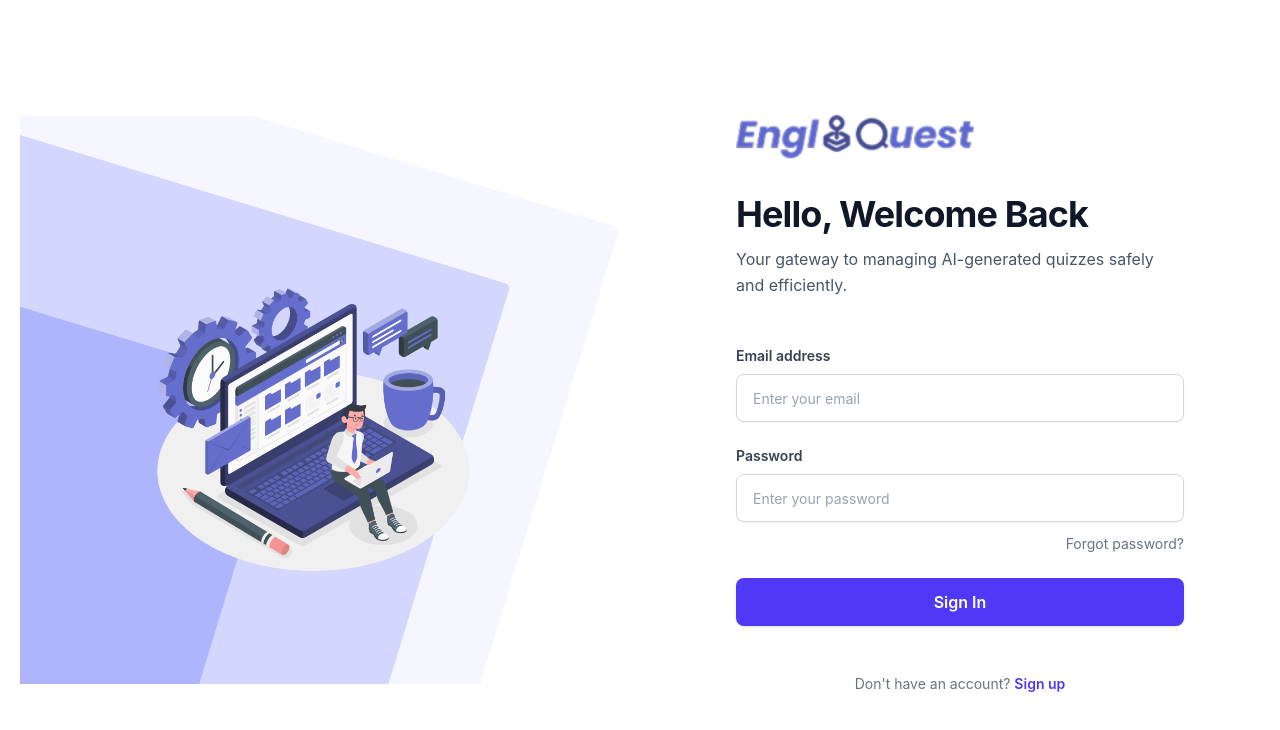
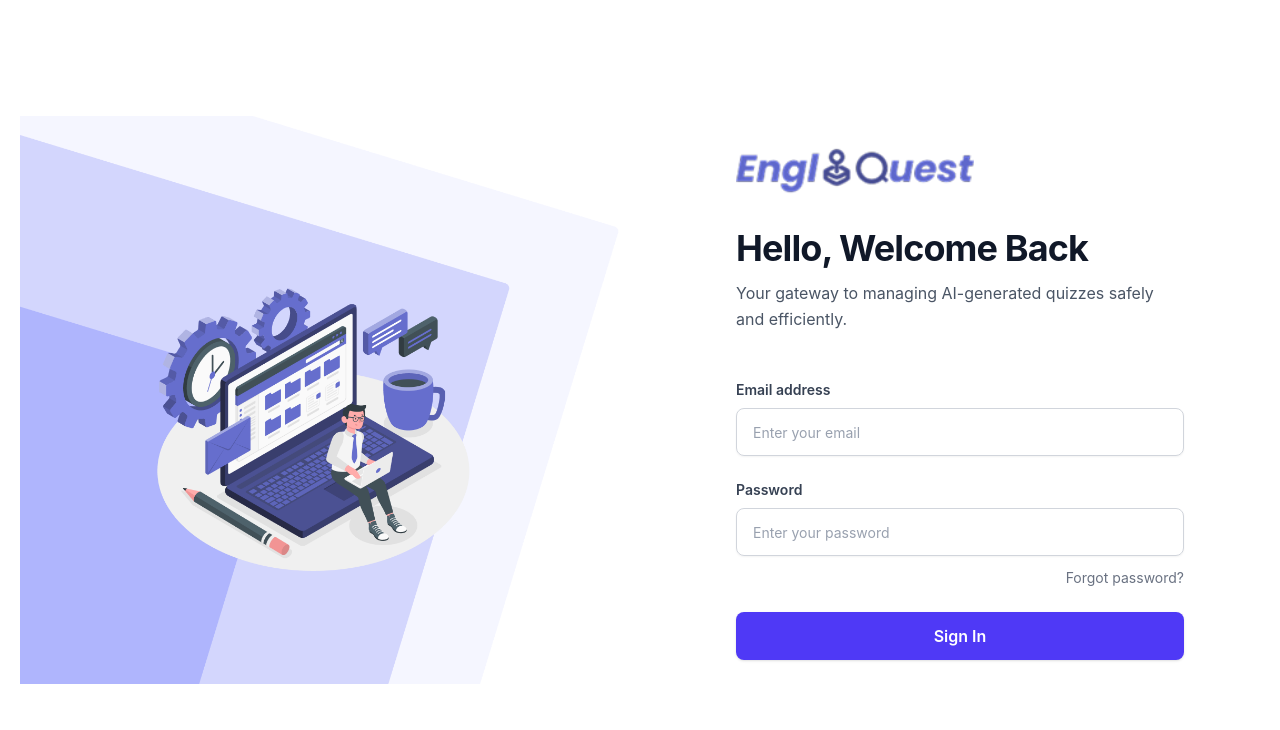
Before and after one commit to userKash/Nextjs-Admin, a Next.js app: page /admin/admin-login in a window 1280 px wide. Shown: the top 730 px of the page. Built offline with nearby package versions, Linux system fonts and the light colour scheme; no server answers.

Commit message:
fix: removed sign up button

```diff
--- a/app/admin/admin-login/page.tsx
+++ b/app/admin/admin-login/page.tsx
@@ -141,17 +141,6 @@ export default function LoginPage() {
               )}
             </Button>
           </form>
-
-          {/* Footer */}
-          <p className="text-sm text-gray-500 text-center pt-4">
-            Don&apos;t have an account?{" "}
-            <Link
-              href="/register"
-              className="text-indigo-600 font-semibold hover:text-indigo-700 transition-colors"
-            >
-              Sign up
-            </Link>
-          </p>
         </div>
       </section>
     </main>
```
